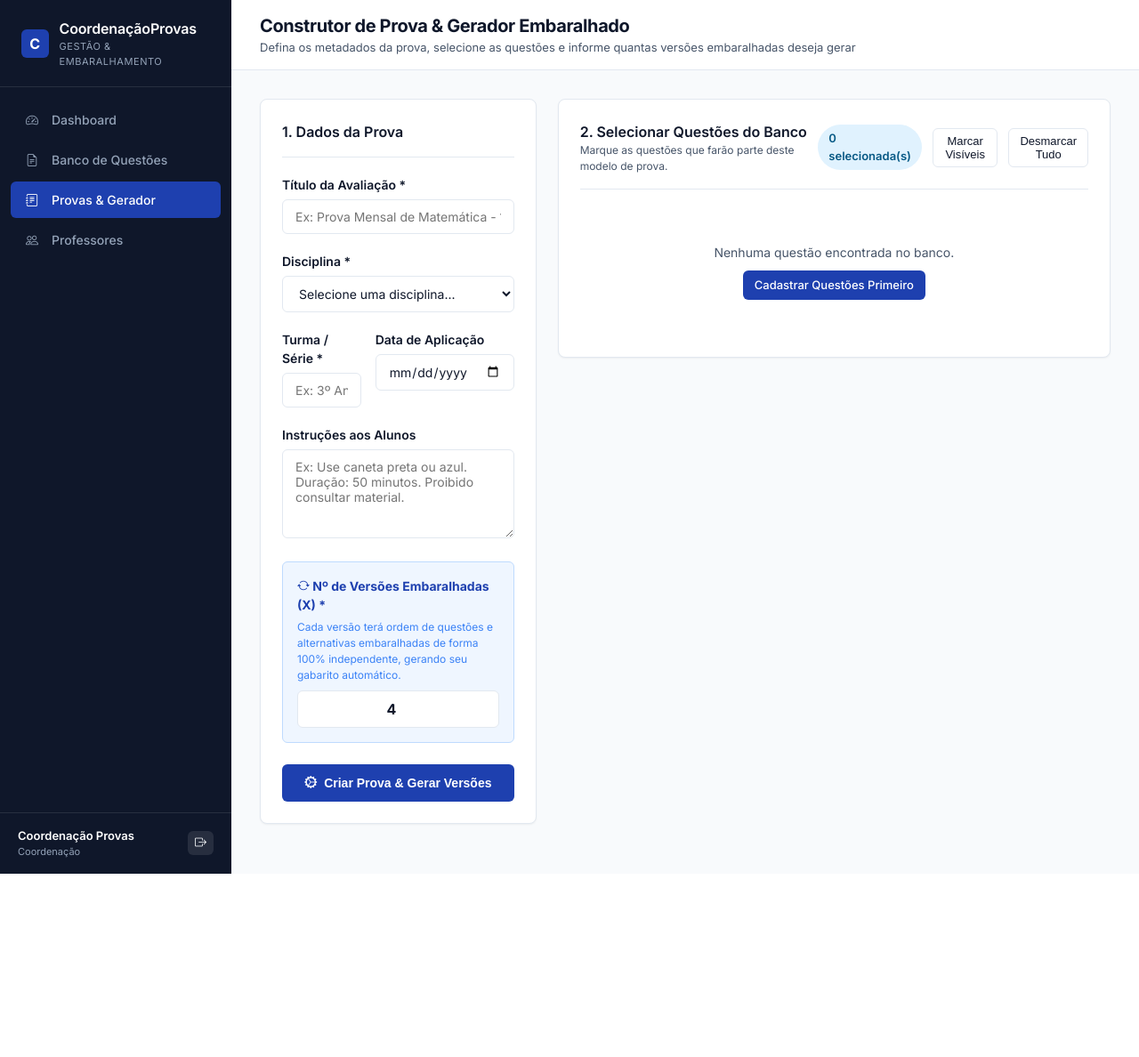
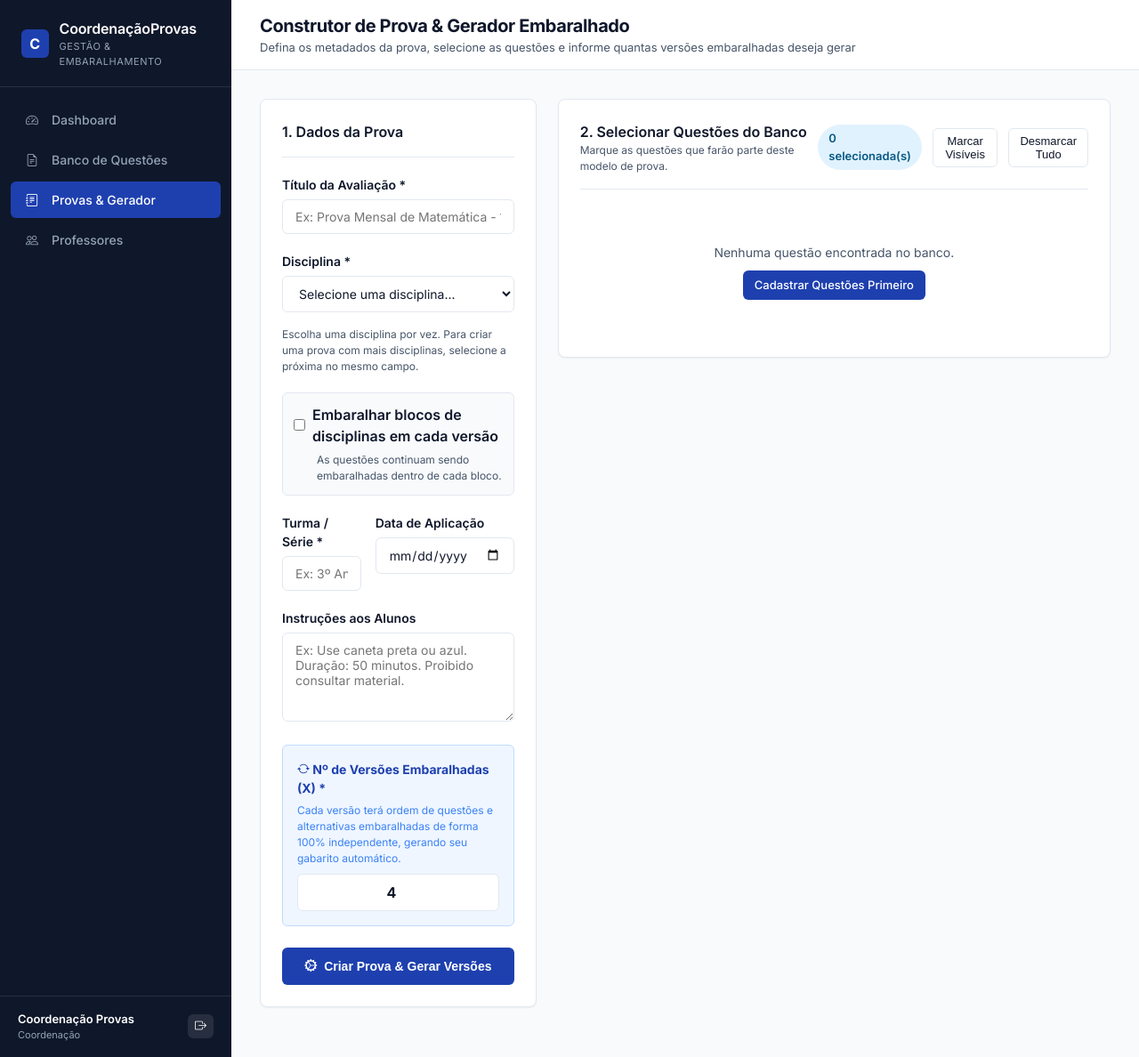
Before and after one commit to Matheus-Jaco/Sistema-Provas-AFS, a Flask app: page /provas/criar in a window 1280 px wide. Shown: the whole page at 89% size. Before the commit the page ends 982 px from the top, so only its background shows below. Run offline with Flask 3, Linux system fonts and the light colour scheme; a user stored in the database is signed in.

Commit message:
Adiciona blocos de disciplinas nas provas

```diff
--- a/app.py
+++ b/app.py
@@ -8,7 +8,7 @@ from models.usuario import Usuario
 from models.disciplina import Disciplina
 from models.questao import Questao
 from models.item import Item
-from models.prova_base import ProvaBase, ProvaBaseQuestao
+from models.prova_base import ProvaBase, ProvaBaseQuestao, ProvaBaseDisciplina, ProvaBaseConfiguracao
 from models.prova_gerada import ProvaGerada, ProvaGeradaQuestao, ProvaGeradaItem
 from models.gabarito import Gabarito
 
--- a/routes/provas.py
+++ b/routes/provas.py
@@ -4,7 +4,7 @@ from flask_login import login_required, current_user
 import io
 
 from models import db
-from models.prova_base import ProvaBase, ProvaBaseQuestao
+from models.prova_base import ProvaBase, ProvaBaseQuestao, ProvaBaseDisciplina, ProvaBaseConfiguracao
 from models.prova_gerada import ProvaGerada
 from models.disciplina import Disciplina
 from models.questao import Questao
@@ -23,7 +23,10 @@ def list_provas():
     else:
         disciplinas = current_user.disciplinas_permitidas()
         disciplina_ids = [d.id for d in disciplinas]
-        provas_base = ProvaBase.query.filter(ProvaBase.criado_por == current_user.id, ProvaBase.disciplina_id.in_(disciplina_ids)).order_by(ProvaBase.criada_em.desc()).all()
+        provas_base = [
+            prova for prova in ProvaBase.query.filter_by(criado_por=current_user.id).order_by(ProvaBase.criada_em.desc()).all()
+            if prova.disciplina_ids.intersection(disciplina_ids)
+        ]
 
     return render_template('provas/list.html', provas_base=provas_base, disciplinas=disciplinas)
 
@@ -53,6 +56,13 @@ def criar_disciplina():
     flash(f'Disciplina "{nome}" cadastrada com sucesso!', 'success')
     return redirect(url_for('provas.list_provas'))
 
+
+def _pode_acessar_prova(prova_base):
+    return current_user.is_coordenacao or (
+        prova_base.criado_por == current_user.id
+        and prova_base.disciplina_ids.issubset(current_user.disciplina_ids_permitidos())
+    )
+
 @provas_bp.route('/criar', methods=['GET', 'POST'])
 @login_required
 def create():
@@ -66,19 +76,30 @@ def create():
 
     if request.method == 'POST':
         titulo = request.form.get('titulo', '').strip()
-        disciplina_id = request.form.get('disciplina_id', type=int)
+        disciplinas_ids = list(dict.fromkeys(
+            int(value) for value in request.form.getlist('disciplinas_ids[]') if value.isdigit()
+        ))
+        disciplina_id = disciplinas_ids[0] if disciplinas_ids else None
         turma = request.form.get('turma', '').strip()
         data_str = request.form.get('data_aplicacao', '').strip()
         instrucoes = request.form.get('instrucoes', '').strip()
+        embaralhar_blocos = request.form.get('embaralhar_blocos') == '1'
 
         questoes_ids = request.form.getlist('questoes_ids[]')
         quantidade_x = request.form.get('quantidade_x', type=int, default=1)
 
-        if not titulo or not disciplina_id or not turma:
-            flash('Título, disciplina e turma são campos obrigatórios.', 'warning')
+        if not titulo or not disciplinas_ids or not turma:
+            flash('Título, pelo menos uma disciplina e turma são campos obrigatórios.', 'warning')
             return render_template('provas/create.html', disciplinas=disciplinas, questoes=questoes_disponiveis)
-        if not current_user.is_coordenacao and not current_user.pode_acessar_disciplina(disciplina_id):
+        disciplinas_permitidas_ids = {disciplina.id for disciplina in disciplinas}
+        if not set(disciplinas_ids).issubset(disciplinas_permitidas_ids):
             flash('Você só pode criar provas para disciplinas atribuídas pela coordenação.', 'danger')
+            return render_template('provas/create.html', disciplinas=disciplinas, questoes=questoes_disponiveis)
+        if embaralhar_blocos and len(disciplinas_ids) < 2:
+            flash('Selecione pelo menos duas disciplinas para embaralhar os blocos.', 'warning')
+            return render_template('provas/create.html', disciplinas=disciplinas, questoes=questoes_disponiveis)
+        if embaralhar_blocos and not (current_user.is_coordenacao or len(disciplinas_permitidas_ids) > 1):
+            flash('O embaralhamento de blocos está disponível somente para a coordenação e professores com mais de uma disciplina.', 'danger')
             return render_template('provas/create.html', disciplinas=disciplinas, questoes=questoes_disponiveis)
         if not questoes_ids:
             flash('Selecione pelo menos 1 questão para compor a prova-base.', 'danger')
@@ -87,7 +108,7 @@ def create():
         questoes_validas = []
         for q_id in questoes_ids:
             q = Questao.query.get(int(q_id))
-            if q and (current_user.is_coordenacao or (q.criado_por == current_user.id and current_user.pode_acessar_disciplina(q.disciplina_id))):
+            if q and q.disciplina_id in disciplinas_ids and (current_user.is_coordenacao or (q.criado_por == current_user.id and current_user.pode_acessar_disciplina(q.disciplina_id))):
                 questoes_validas.append(int(q_id))
 
         if not questoes_validas:
@@ -111,6 +132,17 @@ def create():
         )
         db.session.add(pb)
         db.session.flush()
+
+        for ordem, selected_disciplina_id in enumerate(disciplinas_ids, start=1):
+            db.session.add(ProvaBaseDisciplina(
+                prova_base_id=pb.id,
+                disciplina_id=selected_disciplina_id,
+                ordem=ordem
+            ))
+        db.session.add(ProvaBaseConfiguracao(
+            prova_base_id=pb.id,
+            embaralhar_blocos=embaralhar_blocos
+        ))
 
         for idx, q_id in enumerate(questoes_validas, start=1):
             pb_q = ProvaBaseQuestao(
@@ -136,7 +168,7 @@ def create():
 @login_required
 def geradas_list(prova_base_id):
     pb = ProvaBase.query.get_or_404(prova_base_id)
-    if not current_user.is_coordenacao and (pb.criado_por != current_user.id or not current_user.pode_acessar_disciplina(pb.disciplina_id)):
+    if not _pode_acessar_prova(pb):
         flash('Você não tem permissão para visualizar as versões desta prova.', 'danger')
         return redirect(url_for('provas.list_provas'))
 
@@ -147,7 +179,7 @@ def geradas_list(prova_base_id):
 @login_required
 def gerar_mais_versoes(prova_base_id):
     pb = ProvaBase.query.get_or_404(prova_base_id)
-    if not current_user.is_coordenacao and (pb.criado_por != current_user.id or not current_user.pode_acessar_disciplina(pb.disciplina_id)):
+    if not _pode_acessar_prova(pb):
         flash('Sem permissão para alterar esta prova.', 'danger')
         return redirect(url_for('provas.list_provas'))
 
@@ -166,7 +198,7 @@ def gerar_mais_versoes(prova_base_id):
 def visualizar_prova(prova_gerada_id):
     pg = ProvaGerada.query.get_or_404(prova_gerada_id)
     pb = pg.prova_base
-    if not current_user.is_coordenacao and (pb.criado_por != current_user.id or not current_user.pode_acessar_disciplina(pb.disciplina_id)):
+    if not _pode_acessar_prova(pb):
         flash('Sem permissão para visualizar esta versão.', 'danger')
         return redirect(url_for('provas.list_provas'))
 
@@ -201,7 +233,7 @@ def visualizar_prova(prova_gerada_id):
 def download_pdf_prova(prova_gerada_id):
     pg = ProvaGerada.query.get_or_404(prova_gerada_id)
     pb = pg.prova_base
-    if not current_user.is_coordenacao and (pb.criado_por != current_user.id or not current_user.pode_acessar_disciplina(pb.disciplina_id)):
+    if not _pode_acessar_prova(pb):
         flash('Sem permissão para baixar esta prova.', 'danger')
         return redirect(url_for('provas.list_provas'))
 
@@ -218,7 +250,7 @@ def download_pdf_prova(prova_gerada_id):
 @login_required
 def download_zip_lote(prova_base_id):
     pb = ProvaBase.query.get_or_404(prova_base_id)
-    if not current_user.is_coordenacao and (pb.criado_por != current_user.id or not current_user.pode_acessar_disciplina(pb.disciplina_id)):
+    if not _pode_acessar_prova(pb):
         flash('Sem permissão para exportar este lote.', 'danger')
         return redirect(url_for('provas.list_provas'))
 
--- a/static/js/prova_builder.js
+++ b/static/js/prova_builder.js
@@ -5,11 +5,54 @@
 
 document.addEventListener('DOMContentLoaded', () => {
     const disciplinaSelect = document.getElementById('prova-disciplina-select');
+    const selectedDisciplines = document.getElementById('selected-disciplines');
     const questionCards = document.querySelectorAll('.builder-question-card');
     const counterBadge = document.getElementById('selected-questions-counter');
     const selectAllBtn = document.getElementById('btn-select-all');
     const deselectAllBtn = document.getElementById('btn-deselect-all');
     const checkboxes = document.querySelectorAll('.question-checkbox');
+    const selectedDiscIds = [];
+
+    function renderSelectedDisciplines() {
+        if (!selectedDisciplines) return;
+        selectedDisciplines.innerHTML = '';
+        selectedDiscIds.forEach((disciplinaId) => {
+            const option = disciplinaSelect.querySelector(`option[value="${disciplinaId}"]`);
+            if (!option) return;
+
+            const input = document.createElement('input');
+            input.type = 'hidden';
+            input.name = 'disciplinas_ids[]';
+            input.value = disciplinaId;
+            selectedDisciplines.appendChild(input);
+
+            const tag = document.createElement('button');
+            tag.type = 'button';
+            tag.className = 'badge badge-code';
+            tag.textContent = `${option.textContent} x`;
+            tag.title = 'Remover disciplina';
+            tag.addEventListener('click', () => {
+                selectedDiscIds.splice(selectedDiscIds.indexOf(disciplinaId), 1);
+                renderSelectedDisciplines();
+                filterQuestions();
+            });
+            selectedDisciplines.appendChild(tag);
+        });
+    }
+
+    function filterQuestions() {
+        questionCards.forEach(card => {
+            const cardDiscId = card.getAttribute('data-disciplina-id');
+            if (selectedDiscIds.length === 0 || selectedDiscIds.includes(cardDiscId)) {
+                card.style.display = 'block';
+            } else {
+                card.style.display = 'none';
+                const cb = card.querySelector('.question-checkbox');
+                if (cb) cb.checked = false;
+            }
+        });
+        updateCounter();
+    }
 
     function updateCounter() {
         let count = 0;
@@ -30,19 +73,12 @@ document.addEventListener('DOMContentLoaded', () => {
 
     if (disciplinaSelect) {
         disciplinaSelect.addEventListener('change', (e) => {
-            const selectedDiscId = e.target.value;
-            questionCards.forEach(card => {
-                const cardDiscId = card.getAttribute('data-disciplina-id');
-                if (!selectedDiscId || cardDiscId === selectedDiscId) {
-                    card.style.display = 'block';
-                } else {
-                    card.style.display = 'none';
-                    // Desmarcar se ocultado
-                    const cb = card.querySelector('.question-checkbox');
-                    if (cb) cb.checked = false;
-                }
-            });
-            updateCounter();
+            if (e.target.value && !selectedDiscIds.includes(e.target.value)) {
+                selectedDiscIds.push(e.target.value);
+                renderSelectedDisciplines();
+            }
+            e.target.value = '';
+            filterQuestions();
         });
     }
 
--- a/templates/provas/create.html
+++ b/templates/provas/create.html
@@ -22,13 +22,25 @@
 
                 <div class="form-group">
                     <label class="form-label" for="prova-disciplina-select">Disciplina *</label>
-                    <select name="disciplina_id" id="prova-disciplina-select" class="form-select" required>
+                    <select id="prova-disciplina-select" class="form-select">
                         <option value="">Selecione uma disciplina...</option>
                         {% for d in disciplinas %}
                         <option value="{{ d.id }}">{{ d.nome }}</option>
                         {% endfor %}
                     </select>
+                    <div id="selected-disciplines" style="display: flex; flex-wrap: wrap; gap: 6px; margin-top: 10px;"></div>
+                    <p style="font-size: 12px; color: var(--text-secondary); margin-top: 6px;">Escolha uma disciplina por vez. Para criar uma prova com mais disciplinas, selecione a próxima no mesmo campo.</p>
                 </div>
+
+                {% if current_user.is_coordenacao or disciplinas|length > 1 %}
+                <div class="form-group" style="background: #f8fafc; border: 1px solid var(--border-color); padding: 12px; border-radius: var(--radius-md);">
+                    <label style="display: flex; align-items: center; gap: 8px; font-weight: 600; cursor: pointer;">
+                        <input type="checkbox" name="embaralhar_blocos" value="1" id="embaralhar_blocos">
+                        Embaralhar blocos de disciplinas em cada versão
+                    </label>
+                    <p style="font-size: 12px; color: var(--text-secondary); margin: 6px 0 0 26px;">As questões continuam sendo embaralhadas dentro de cada bloco.</p>
+                </div>
+                {% endif %}
 
                 <div class="form-row">
                     <div class="form-group">
--- a/templates/provas/geradas_list.html
+++ b/templates/provas/geradas_list.html
@@ -2,7 +2,7 @@
 
 {% block title %}Versões Geradas — {{ prova_base.titulo }} — CoordenaçãoProvas{% endblock %}
 {% block page_title %}Versões Embaralhadas: {{ prova_base.titulo }}{% endblock %}
-{% block page_subtitle %}Disciplina: {{ prova_base.disciplina.nome }} | Turma: {{ prova_base.turma }} | Total de Questões: {{ prova_base.questoes_associadas|length }}{% endblock %}
+{% block page_subtitle %}Disciplinas: {{ prova_base.disciplinas_associadas|map(attribute='disciplina.nome')|join(', ') or prova_base.disciplina.nome }} | Turma: {{ prova_base.turma }} | Total de Questões: {{ prova_base.questoes_associadas|length }}{% endblock %}
 
 {% block top_actions %}
 <div class="btn-group">
```
Also changed, not shown: models/prova_base.py (+30 -0 lines), schema.sql (+16 -0 lines), services/export_service.py (+22 -1 lines), services/shuffle_service.py (+28 -4 lines), templates/provas/visualizar_prova.html (+8 -1 lines), tests/test_shuffle.py (+39 -1 lines).
